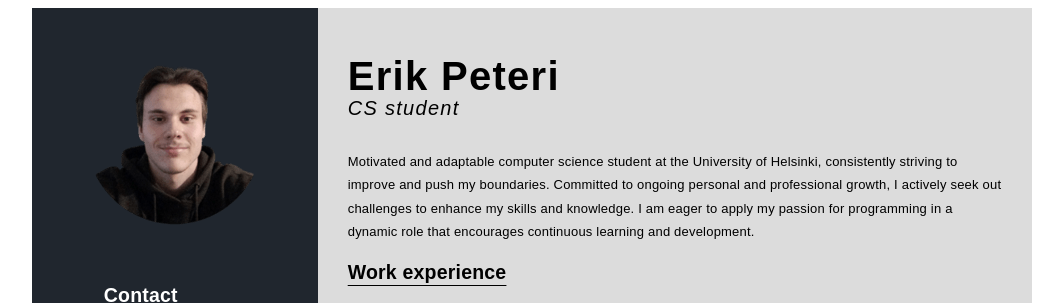
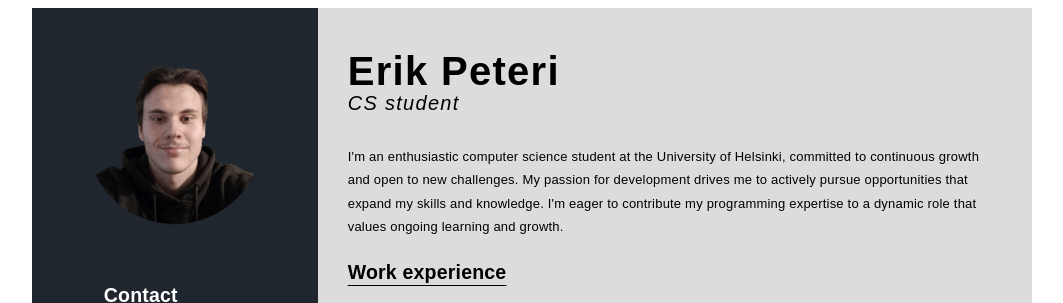
Before and after one commit to LerkkaP/Resume, a plain HTML site: page index.html in a window 1280 px wide. Shown: the top 303 px of the page, without its empty margins (108-1171 px from the left). Drawn offline with Linux system fonts and the light colour scheme.

Commit message:
optimizing layout

```diff
--- a/index.html
+++ b/index.html
@@ -72,7 +72,8 @@
 						<br>
 						<i>CS student</i>
 					</h1>
-					<p>Motivated and adaptable computer science student at the University of Helsinki, consistently striving to improve and push my boundaries. Committed to ongoing personal and professional growth, I actively seek out challenges to enhance my skills and knowledge. I am eager to apply my passion for programming in a dynamic role that encourages continuous learning and development.</p>
+					<p>I'm an enthusiastic computer science student at the University of Helsinki, committed to continuous growth and open to new challenges. My passion for development drives me to actively pursue opportunities that expand my skills and knowledge. I'm eager to contribute my programming expertise to a dynamic role that values ongoing learning and growth.
+					</p>
 				</div>
 				<div class="work">
 					<h2>Work experience</h2>
--- a/style.css
+++ b/style.css
@@ -57,12 +57,10 @@ body {
 }
 
 .right {
-	padding-top: 15px;
+	padding-top: 10px;
 }
 
-.work {
-	margin-top: -5px;
-}
+
 
 h2 {
 	text-decoration: underline;
```
